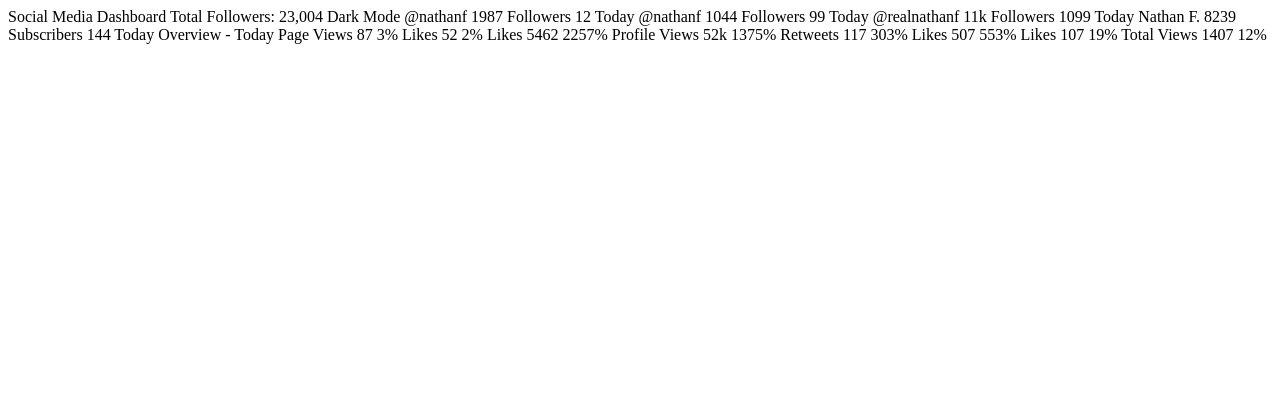
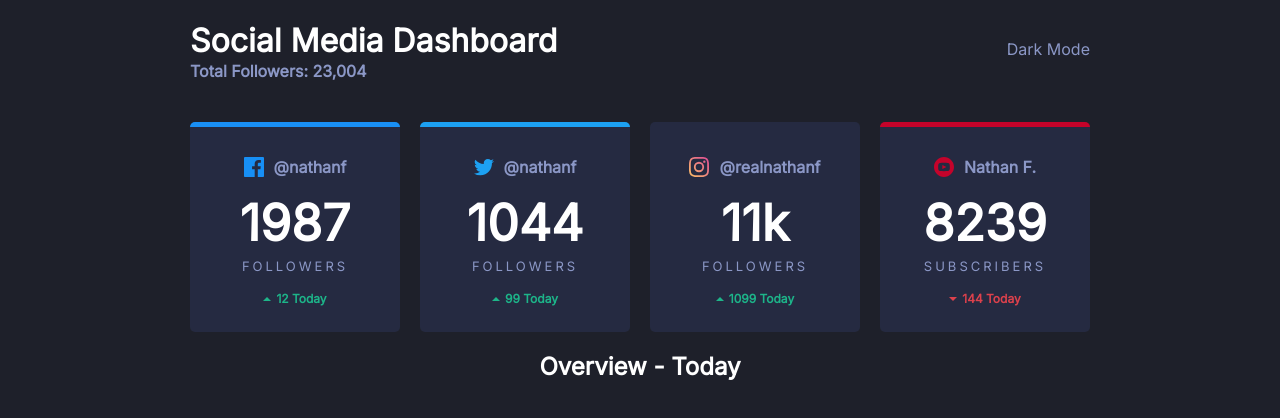
Before and after one commit to asiddharth94/fm-social-media-dashboard, a plain HTML site: page index.html in a window 1280 px wide. Drawn offline with Linux system fonts and the light colour scheme.

Commit message:
added dashboard view for dark theme

```diff
--- a/index.html
+++ b/index.html
@@ -1,77 +1,112 @@
 <!DOCTYPE html>
 <html lang="en">
-<head>
-  <meta charset="UTF-8">
-  <meta name="viewport" content="width=device-width, initial-scale=1.0"> <!-- displays site properly based on user's device -->
+  <head>
+    <meta charset="UTF-8" />
+    <meta name="viewport" content="width=device-width, initial-scale=1.0" />
+    <!-- displays site properly based on user's device -->
 
-  <link rel="icon" type="image/png" sizes="32x32" href="./images/favicon-32x32.png">
+    <link
+      rel="icon"
+      type="image/png"
+      sizes="32x32"
+      href="./images/favicon-32x32.png"
+    />
+    <link
+      href="https://fonts.googleapis.com/css?family=Inter"
+      rel="stylesheet"
+    />
+    <link rel="stylesheet" href="./styles.css" />
 
-  <title>Frontend Mentor | Social Media Dashboard</title>
-
-</head>
-<body>
-
-  Social Media Dashboard
-  Total Followers: 23,004
-
-  Dark Mode
-
-
-
-  @nathanf
-  1987
-  Followers
-  12 Today
-
-  @nathanf
-  1044
-  Followers
-  99 Today
-
-  @realnathanf
-  11k
-  Followers
-  1099 Today
-
-  Nathan F.
-  8239
-  Subscribers
-  144 Today
-
-
-
-  Overview - Today
-
-  Page Views
-  87
-  3%
-
-  Likes
-  52
-  2%
-
-  Likes
-  5462
-  2257%
-
-  Profile Views
-  52k
-  1375%
-
-  Retweets
-  117
-  303%
-
-  Likes
-  507
-  553%
-
-  Likes
-  107
-  19%
-
-  Total Views
-  1407
-  12%
-</body>
+    <title>Frontend Mentor | Social Media Dashboard</title>
+  </head>
+  <body>
+    <div class="container">
+      <div class="background-top"></div>
+      <div class="dashboard">
+        <div class="dashboard-header">
+          <div class="heading">
+            <h1>Social Media Dashboard</h1>
+            <p>Total Followers: 23,004</p>
+          </div>
+          <div class="toggle-mode">
+            <p class="toggle-text">Dark Mode</p>
+            <div class="toggle-btn"></div>
+          </div>
+        </div>
+        <div class="dashboard-stats">
+          <div class="dashboard-stats-item fb-stats">
+            <div class="user-info">
+              <img src="./images/icon-facebook.svg" alt="Facebook logo">
+              <p>@nathanf</p>
+            </div>
+            <div class="user-followers">
+              <p>1987</p>
+              <p>FOLLOWERS</p>
+            </div>
+            <div class="user-daily-stats">
+              <img src="./images/icon-up.svg" alt="Up icon">
+              <p class="success">12 Today</p>
+            </div>
+          </div>
+          <div class="dashboard-stats-item twitter-stats">
+            <div class="user-info">
+              <img src="./images/icon-twitter.svg" alt="Twitter logo">
+              <p>@nathanf</p>
+            </div>
+            <div class="user-followers">
+              <p>1044</p>
+              <p>FOLLOWERS</p>
+            </div>
+            <div class="user-daily-stats">
+              <img src="./images/icon-up.svg" alt="Up icon">
+              <p class="success">99 Today</p>
+            </div>
+          </div>
+          <div class="dashboard-stats-item insta-stats">
+            <div class="user-info">
+              <img src="./images/icon-instagram.svg" alt="Instagram logo">
+              <p>@realnathanf</p>
+            </div>
+            <div class="user-followers">
+              <p>11k</p>
+              <p>FOLLOWERS</p>
+            </div>
+            <div class="user-daily-stats">
+              <img src="./images/icon-up.svg" alt="Up icon">
+              <p class="success">1099 Today</p>
+            </div>
+          </div>
+          <div class="dashboard-stats-item yt-stats">
+            <div class="user-info">
+              <img src="./images/icon-youtube.svg" alt="Youtube logo">
+              <p>Nathan F.</p>
+            </div>
+            <div class="user-followers">
+              <p>8239</p>
+              <p>SUBSCRIBERS</p>
+            </div>
+            <div class="user-daily-stats">
+              <img src="./images/icon-down.svg" alt="Down icon">
+              <p class="error">144 Today</p>
+            </div>
+          </div>
+        </div>
+      </div>
+      <div class="overview">
+        <div class="overview-header">
+          <h2>Overview - Today</h2>
+        </div>
+        <div class="overview-stats">
+          <div class="overview-stats-item"></div>
+          <div class="overview-stats-item"></div>
+          <div class="overview-stats-item"></div>
+          <div class="overview-stats-item"></div>
+          <div class="overview-stats-item"></div>
+          <div class="overview-stats-item"></div>
+          <div class="overview-stats-item"></div>
+          <div class="overview-stats-item"></div>
+        </div>
+      </div>
+    </div>
+  </body>
 </html>
--- a/styles.css
+++ b/styles.css
@@ -0,0 +1,131 @@
+* {
+    box-sizing: border-box;
+}
+
+body {
+    margin: 0;
+}
+
+h1, h2 {
+    color: hsl(0, 0%, 100%);
+}
+
+p {
+    color: hsl(228, 34%, 66%);
+}
+
+.container {
+    display: flex;
+    flex-direction: column;
+    align-items: center;
+    font-family: 'Inter';
+    height: 100vh;
+    background-color: hsl(230, 17%, 14%);
+    position: relative;
+}
+
+.background-top {
+    position: absolute;
+}
+
+.dashboard-header {
+    display: flex;
+    justify-content: space-between;
+    align-items: center;
+    margin-bottom: 25px;
+}
+
+.heading > h1 {
+    margin-bottom: 1px;
+}
+
+.heading > p {
+    margin-top: 1px;
+    font-weight: bold;
+}
+
+.dashboard-stats {
+    display: grid;
+    grid-template-columns: repeat(4, 1fr);
+    grid-gap: 20px;
+}
+
+.dashboard-stats-item {
+    height: 210px;
+    width: 210px;
+    background-color: hsl(228, 28%, 20%);
+    border-radius: 5px;
+    display: flex;
+    flex-direction: column;
+    justify-content: center;
+    align-items: center;
+}
+
+.fb-stats {
+    border-top: 5px solid hsl(208, 92%, 53%);
+}
+
+.twitter-stats {
+    border-top: 5px solid hsl(203, 89%, 53%);
+}
+
+.insta-stats {
+    border-top: 5px solid;
+    border-image:  linear-gradient(to right, hsl(37, 97%, 70%), hsl(329, 70%, 58%));
+}
+
+.yt-stats {
+    border-top: 5px solid hsl(348, 97%, 39%);
+}
+
+.user-info {
+    display: flex;
+    justify-content: center;
+    align-items: center;
+    width: 150px;
+    color: hsl(228, 34%, 66%);
+    font-weight: 700;
+}
+
+.user-info > p {
+    margin-left: 10px;
+}
+
+.user-followers > p {
+    margin: 0 0 5px 0;
+    text-align: center;
+}
+
+.user-followers > p:first-child {
+    color: hsl(0, 0%, 100%);
+    font-size: 50px;
+    font-weight: 700;
+}
+
+.user-followers > p:last-child {
+    color: hsl(228, 34%, 66%);
+    letter-spacing: 3px;
+    font-weight: 400;
+    font-size: 13px;
+}
+
+.user-daily-stats {
+    display: flex;
+    justify-content: center;
+    align-items: center;
+    width: 150px;
+}
+
+.success {
+    color: hsl(163, 72%, 41%);
+}
+
+.error {
+    color: hsl(356, 69%, 56%);
+}
+
+.user-daily-stats > p {
+    margin-left: 5px;
+    font-size: 12px;
+    font-weight: 700;
+}
```
